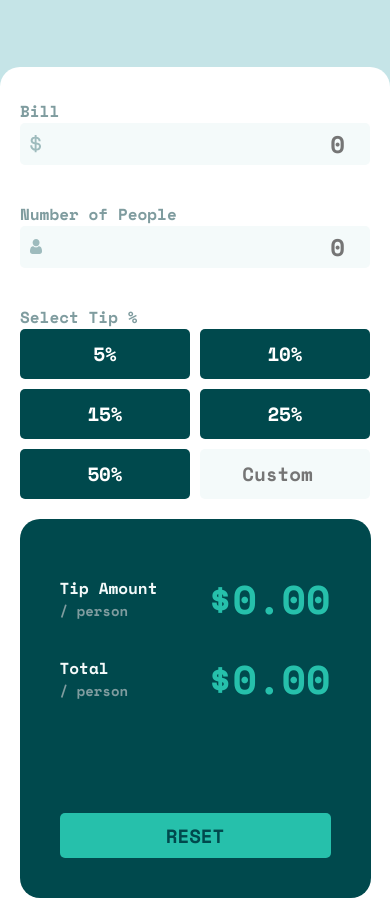
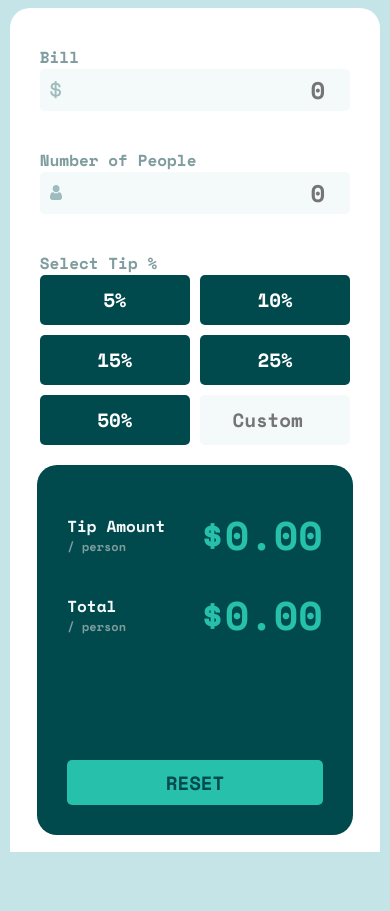
Before and after one commit to alexcom23/Tip-calculator, a plain HTML site: page index.html in a window 390 px wide. After the commit the page ends 860 px from the top, so only its background shows below. Drawn offline with nearby package versions, Linux system fonts and the light colour scheme.

Commit message:
fixing some mobile styling

```diff
--- a/style.css
+++ b/style.css
@@ -196,16 +196,24 @@ body{
         flex-direction: column;
         position: absolute;
         height: 100%;
-        width: 100%;
+        width: 95%;
         justify-content: center;
         align-items: center;
         border-radius: 20px 20px 0px 0px;
+        margin-top: 0;
+        padding: 10px;
     }
     .container-content-full> .container-left ,.container-left{
         min-width: 100%;
     }
     .container-right{
         width: 90%;
+        margin: 0;
+        height: 45%;
+        padding: 30px;
+    }
+    .container-left{
+        width: 80%;
         margin: 0;
         height: 45%;
     }
@@ -218,14 +226,27 @@ body{
         grid-template-columns: 1fr 1fr;
         gap: 10px;
         color: white;
+        justify-content: center;
     }
     .btn,
     .custom-btn{
+
         width: 100%;
+
     }
     .container-right,
     .container-left{
-        min-width: 90%;
+        min-width: 80%;
         position: relative;
     }
+    .tip-total-text{
+        color:var(--very-light-grey);
+        margin: 0;
+        font-size: 16px;
+    }
+    .per-person{
+        color:var(--greyish-green);
+        margin: 0;
+        font-size: 12px;
+    }
 }
```
